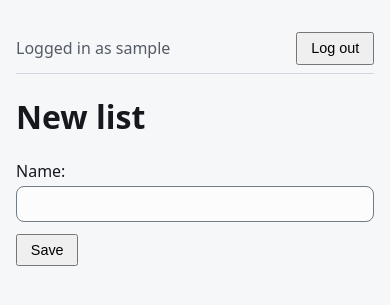
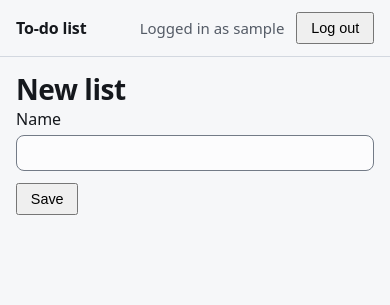
Before and after one commit to Compiledex/anyone-can-build-todo, a Django app: page /lists/new/ in a window 390 px wide. Shown: the top 305 px of the page. Run offline with Django 5.2, Linux system fonts and the light colour scheme; the visitor is signed in with stand-in values (Sample User, id 1); data that the repository does not hold is empty.

Commit message:
Give the app the header bar, the type scale and a wider column
base.html: a header bar like the visitor pages (the wordmark "To-do list" on
the left, "Logged in as ..." in a span.who and Log out on the right), and the
messages and the page inside <main class="container">, 46rem wide. app.css:
the type scale (h1 1.75rem, h2 1.125rem, body 1rem), tabular numbers for dates,
long names wrap, 16px side space on a phone.

forms.py: the app's forms (TodoForm, SubtaskForm, TodoListForm, ShareForm,
TodoQueryForm) write labels without a colon ("Notes", "Sort by"), like the
login and sign-up pages. The person decided this.

Tests changed, as the plan says: the edit page test looks for "Notes</label>"
(no colon); the color test reads the header text from "header.site .who",
because the header now also holds the wordmark in the normal text color.

Co-Authored-By: Claude Opus 5.5 <noreply@anthropic.com>

```diff
--- a/todos/forms.py
+++ b/todos/forms.py
@@ -7,6 +7,17 @@ from .queries import SORT_OPTIONS
 from .tags import parse_tags
 
 
+class NoColon:
+    """Labels like "Notes", not "Notes:", as on the login and sign-up pages.
+
+    Put it first: class TodoForm(NoColon, forms.ModelForm).
+    """
+
+    def __init__(self, *args, **kwargs):
+        kwargs.setdefault("label_suffix", "")
+        super().__init__(*args, **kwargs)
+
+
 class NoteField(forms.CharField):
     """A text field that counts a line break as one character, as the browser does."""
 
@@ -14,7 +25,7 @@ class NoteField(forms.CharField):
         return super().to_python(value).replace("\r\n", "\n")
 
 
-class TodoForm(forms.ModelForm):
+class TodoForm(NoColon, forms.ModelForm):
     # Only YYYY-MM-DD, the format the browser's date picker sends. Other formats,
     # like 10/12/2026, can mean two different dates.
     due_date = forms.DateField(
@@ -92,7 +103,7 @@ class TodoForm(forms.ModelForm):
         return todo
 
 
-class SubtaskForm(forms.ModelForm):
+class SubtaskForm(NoColon, forms.ModelForm):
     """The title of a new step. The view sets the to-do, never the form."""
 
     class Meta:
@@ -100,7 +111,7 @@ class SubtaskForm(forms.ModelForm):
         fields = ["title"]
 
 
-class TodoListForm(forms.ModelForm):
+class TodoListForm(NoColon, forms.ModelForm):
     """The name of a new list, or a new name for a list.
 
     The view always gives an `instance` that already has its owner.
@@ -122,7 +133,7 @@ class TodoListForm(forms.ModelForm):
         return name
 
 
-class ShareForm(forms.Form):
+class ShareForm(NoColon, forms.Form):
     """The username of the person the owner shares a list with.
 
     A valid form gives the User in cleaned_data["username"].
@@ -158,7 +169,7 @@ class ShareForm(forms.Form):
         return user
 
 
-class TodoQueryForm(forms.Form):
+class TodoQueryForm(NoColon, forms.Form):
     """What the list page shows, read from the address (`request.GET`).
 
     Only reads, never saves. `q` is the search text; `status` is the filter
--- a/todos/static/todos/app.css
+++ b/todos/static/todos/app.css
@@ -3,9 +3,162 @@
    login and sign-up pages), then this file. This file sets no token: it only uses
    them with var(). It never loads site.css (the visitor pages' CSS). */
 
-body { font-family: var(--font); max-width: 32rem; margin: 2rem auto; padding: 0 1rem;
-       background: var(--bg); color: var(--text); }
-a { color: var(--text); }
+/* ---- Base and type ---- */
+
+*,
+*::before,
+*::after {
+  box-sizing: border-box;
+}
+
+body {
+  margin: 0;
+  background: var(--bg);
+  color: var(--text);
+  font-family: var(--font);
+  font-size: 1rem;
+  line-height: 1.5;
+  -webkit-font-smoothing: antialiased;
+}
+
+h1,
+h2 {
+  margin: 0;
+  line-height: 1.2;
+  letter-spacing: -0.015em;
+  font-weight: 650;
+  text-wrap: balance;
+}
+
+/* The list's name, "Edit to-do", "New list". A long name wraps, even one long word. */
+h1 {
+  font-size: 1.75rem;
+  overflow-wrap: anywhere;
+  min-width: 0;
+}
+
+h2 {
+  font-size: 1.125rem;
+}
+
+p {
+  margin: 0;
+}
+
+a {
+  color: var(--accent);
+  text-underline-offset: 0.2em;
+}
+
+a:hover {
+  color: var(--accent-hover);
+}
+
+/* Dates and counts: every digit equally wide, so they line up. */
+time,
+.count {
+  font-variant-numeric: tabular-nums;
+}
+
+.muted {
+  color: var(--muted);
+}
+
+/* Hidden on the screen, but read by screen readers. */
+.visually-hidden {
+  position: absolute;
+  width: 1px;
+  height: 1px;
+  margin: -1px;
+  padding: 0;
+  border: 0;
+  overflow: hidden;
+  clip-path: inset(50%);
+  white-space: nowrap;
+}
+
+/* ---- The frame: one centered column, 46rem wide ---- */
+
+.container {
+  max-width: 46rem;
+  margin: 0 auto;
+  padding: 0 var(--space-5);
+}
+
+main.container {
+  padding-top: var(--space-5);
+  padding-bottom: var(--space-7);
+}
+
+/* The header bar: the wordmark on the left, the person and Log out on the right. */
+header.site {
+  border-bottom: 1px solid var(--border);
+}
+
+.site-inner {
+  display: flex;
+  align-items: center;
+  justify-content: space-between;
+  gap: var(--space-4);
+  min-height: 56px;
+}
+
+.wordmark {
+  color: var(--text);
+  font-weight: 700;
+  letter-spacing: -0.01em;
+  text-decoration: none;
+  white-space: nowrap;
+}
+
+.wordmark:hover {
+  color: var(--text);
+}
+
+.user {
+  display: flex;
+  align-items: center;
+  gap: var(--space-3);
+  min-width: 0;
+  font-size: 0.9375rem;
+}
+
+/* "Logged in as ..." may wrap to two lines on a small phone; it stays visible. */
+.user .who {
+  color: var(--muted);
+  overflow-wrap: anywhere;
+  min-width: 0;
+}
+
+/* ---- Messages, at the top of the page ---- */
+
+.messages {
+  display: grid;
+  gap: var(--space-2);
+  margin-bottom: var(--space-5);
+}
+
+.message {
+  padding: var(--space-3) var(--space-4);
+  border-radius: var(--radius);
+  background: var(--band);
+  color: var(--text);
+}
+
+/* ---- Under 768px ---- */
+
+@media (max-width: 767px) {
+  .container {
+    padding: 0 var(--space-4);
+  }
+
+  main.container {
+    padding-top: var(--space-4);
+  }
+}
+
+/* ---- Not redesigned yet (the next commits replace these) ---- */
+
 nav.lists { margin: 1rem 0; }
 nav.lists .menu { display: flex; flex-wrap: wrap; gap: 0.25rem 1rem; margin: 0 0 0.5rem; }
 .menu-label, .muted { color: var(--muted); }
@@ -17,11 +170,7 @@ nav.filter a { padding: 0 0.75rem; border-radius: var(--radius-label); color: va
 nav.filter a[aria-current="page"] { background: var(--band); color: var(--text);
                                     box-shadow: inset 0 -2px 0 var(--accent); }
 .list-actions { display: flex; gap: 1rem; margin-top: -0.5rem; }
-.messages { margin-bottom: 1rem; }
-.message { margin: 0 0 0.5rem; padding: 0.5rem; border: 1px solid var(--border); }
 .errorlist { list-style: none; padding: 0; margin: 0 0 0.5rem; color: var(--danger); font-weight: 600; }
-header.site { display: flex; justify-content: space-between; align-items: center; gap: 0.5rem;
-              padding-bottom: 0.5rem; border-bottom: 1px solid var(--border); color: var(--muted); }
 form.account div, form.edit div { margin-bottom: 0.75rem; }
 form.account label, form.edit label { display: block; margin-bottom: 0.25rem; }
 form.account input, form.edit input { box-sizing: border-box; width: 100%; padding: 0.5rem; font-size: 1rem; }
@@ -80,9 +229,6 @@ details.clear-completed p { margin: 0.5rem 0; }
 .priority-3 { color: var(--priority-high); font-weight: bold; } /* 3 is High */
 .priority-1 { color: var(--muted); } /* 1 is Low */
 li.done .priority { color: var(--muted); }
-/* Hidden on the screen, but read by screen readers. */
-.visually-hidden { position: absolute; width: 1px; height: 1px; margin: -1px; padding: 0;
-                   border: 0; overflow: hidden; clip-path: inset(50%); white-space: nowrap; }
 /* Manual order (#15): the drag handle, the row being dragged, the Move buttons. */
 .handle { cursor: grab; color: var(--muted); user-select: none; }
 ul.todos > li.dragging { background: var(--drag-bg); outline: 2px dashed var(--border); }
--- a/todos/templates/base.html
+++ b/todos/templates/base.html
@@ -1,4 +1,10 @@
 {% load static %}<!doctype html>
+{% comment %}
+  The shared frame of the logged-in app pages (the list page, edit, new list, rename
+  and delete list). It has the <head>, the header bar and Django's messages. The look
+  is in todos/static/todos/tokens.css (the colors, sizes and font, shared with the
+  landing, login and sign-up pages), then todos/static/todos/app.css. Never site.css.
+{% endcomment %}
 <html lang="en">
 <head>
   <meta charset="utf-8">
@@ -12,14 +18,20 @@
 <body>
   {% if user.is_authenticated %}
     <header class="site">
-      <span>Logged in as {{ user.username }}</span>
+      <div class="container site-inner">
+        <a class="wordmark" href="{% url 'todo_list' %}">To-do list</a>
+        <div class="user">
+          <span class="who">Logged in as {{ user.username }}</span>
           <form method="post" action="{% url 'logout' %}">
             {% csrf_token %}
             <button type="submit">Log out</button>
           </form>
+        </div>
+      </div>
     </header>
   {% endif %}
 
+  <main class="container">
     {% if messages %}
       <div class="messages" role="status">
         {% for message in messages %}
@@ -29,5 +41,6 @@
     {% endif %}
 
     {% block content %}{% endblock %}
+  </main>
 </body>
 </html>
```
Also changed, not shown: todos/tests/cuj/test_journeys.py (+1 -1 lines), todos/tests/integration/test_views.py (+1 -1 lines). Lines whose indentation alone changed are shown as unchanged.
